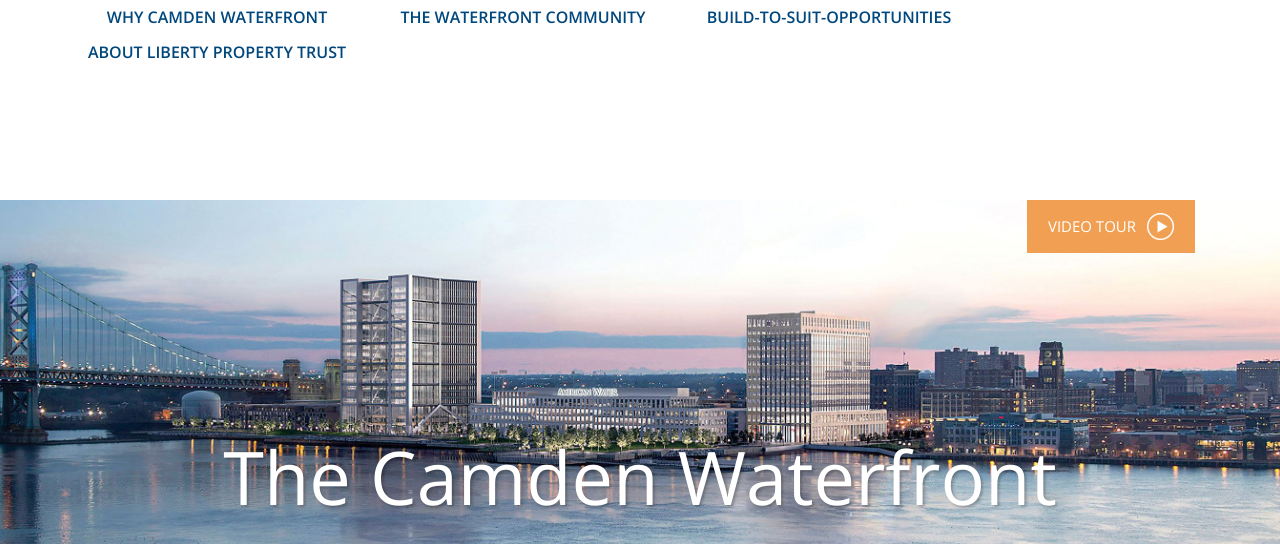
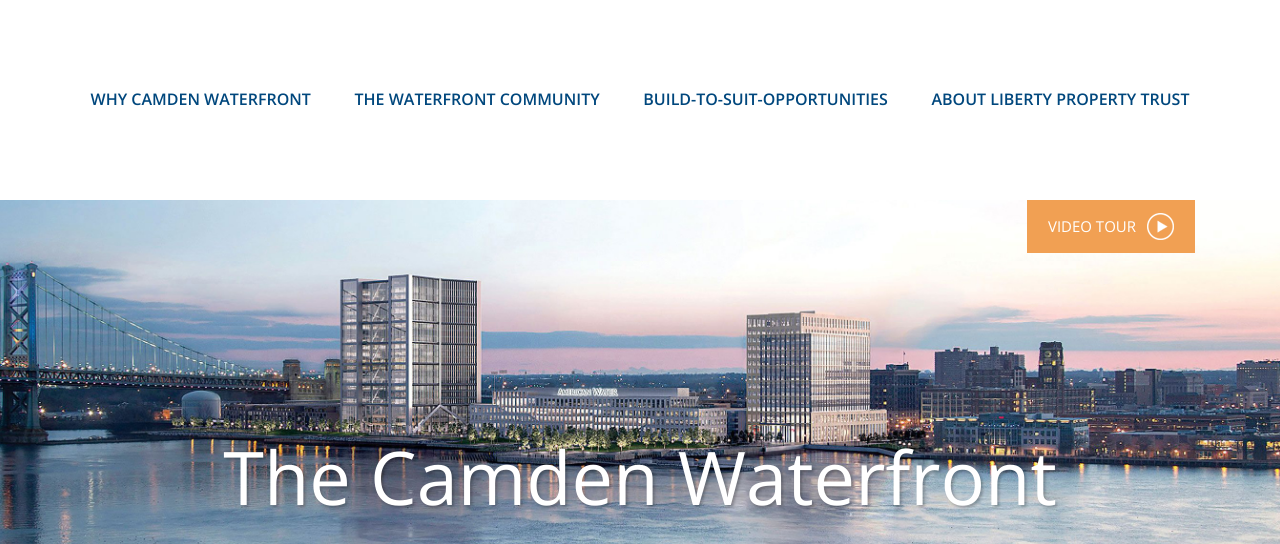
Before and after one commit to aaronfrey-freelance/PepperLillie-Camden-Waterfront, a PHP site: the page made by index.php in a window 1280 px wide. Shown: the top 544 px of the page. Run offline with PHP 8.4, Linux system fonts and the light colour scheme; some libraries are stand-ins or nearby versions.

Commit message:
finish header

```diff
--- a/css/header.css
+++ b/css/header.css
@@ -38,6 +38,7 @@
 
 .navbar .navbar-collapse {
   padding: 0;
+  overflow: visible;
 }
 
 .navbar .navbar-collapse .mobile-brand {
@@ -152,11 +153,18 @@
     background-color: transparent;
   }
   .navbar .navbar-collapse .navbar-nav>li {
-    width: 25%;
+    float: none;
+    display:inline-block;
+    *display:inline;
+    *zoom:1;
+    margin-right: 5px;
     border: none;
   }
+  .navbar .navbar-collapse .navbar-nav>li:last-child {
+    margin: 0;
+  }
   .navbar .navbar-collapse .navbar-nav li a {
-    font-size: 14px;
+    font-size: 11px;
     line-height: 1.2;
     padding: 0 5px;
     color: #00477d;
@@ -169,7 +177,7 @@
     color: #f28b00;
   }
   .navbar .navbar-collapse .navbar-nav .dropdown-menu {
-    top: -26px;
+    top: -21px;
     border-radius: 0;
     border: none;
     -webkit-box-shadow: -5px 5px 5px 0px rgba(000, 000, 000, 0.3);
@@ -182,9 +190,18 @@
   .navbar .navbar-collapse .navbar-nav .dropdown-menu a.disabled {
     display: block;
   }
+  #index .navbar {
+    position: fixed;
+  }
+  #index .navbar .container-fluid {
+    position: relative;
+    top: 50%;
+    -webkit-transform: translateY(-50%);
+    -ms-transform: translateY(-50%);
+    transform: translateY(-50%);
+  }
   #index .navbar .navbar-collapse {
     position: relative;
-    top: 50%;
   }
   #index .navbar .navbar-collapse .mobile-brand {
     display: none;
@@ -195,40 +212,43 @@
     display: inline-block;
     padding: 0;
   }
-  #index .navbar .navbar-collapse .navbar-nav>li {
-    margin-right: 10px;
+  .navbar .navbar-collapse .navbar-nav>li {
+    margin-right: 7px;
   }
-  #index .navbar .navbar-collapse .navbar-nav>li>a {
+  .navbar .navbar-collapse .navbar-nav>li>a {
     padding: 5px;
   }
-  #index .navbar .navbar-collapse .navbar-nav li a {
+  .navbar .navbar-collapse .navbar-nav li a {
     font-size: 11px;
   }
 }
 
 @media (min-width: 992px) {
-  #index .navbar .navbar-collapse .navbar-nav>li {
+  .navbar .navbar-collapse .navbar-nav .dropdown-menu {
+    top: -18px;
+  }
+  .navbar .navbar-collapse .navbar-nav>li {
     margin-right: 24px;
   }
-  #index .navbar .navbar-collapse .navbar-nav>li>a {
+  .navbar .navbar-collapse .navbar-nav>li>a {
     padding: 8px;
   }
-  #index .navbar .navbar-collapse .navbar-nav li a {
+  .navbar .navbar-collapse .navbar-nav li a {
     font-size: 13px;
   }
 }
 
 @media only screen and (min-width: 1175px) {
-  #index .navbar .navbar-collapse .navbar-nav li a {
+  .navbar .navbar-collapse .navbar-nav li a {
     font-size: 16px;
   }
 }
 
 @media only screen and (min-width: 1350px) {
-  #index .navbar .navbar-collapse .navbar-nav>li {
+  .navbar .navbar-collapse .navbar-nav>li {
     margin-right: 34px;
   }
-  #index .navbar .navbar-collapse .navbar-nav li a {
+  .navbar .navbar-collapse .navbar-nav li a {
     font-size: 18px;
   }
 }
```
